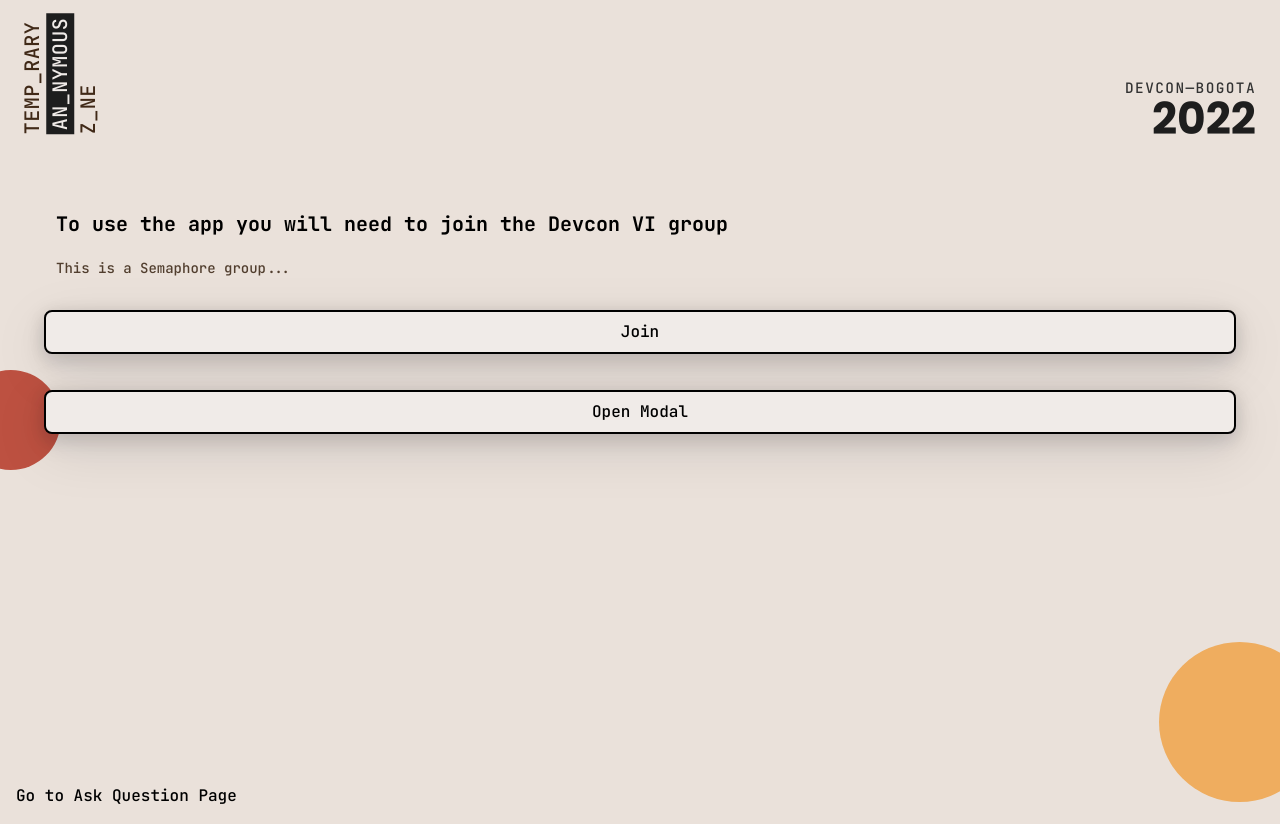
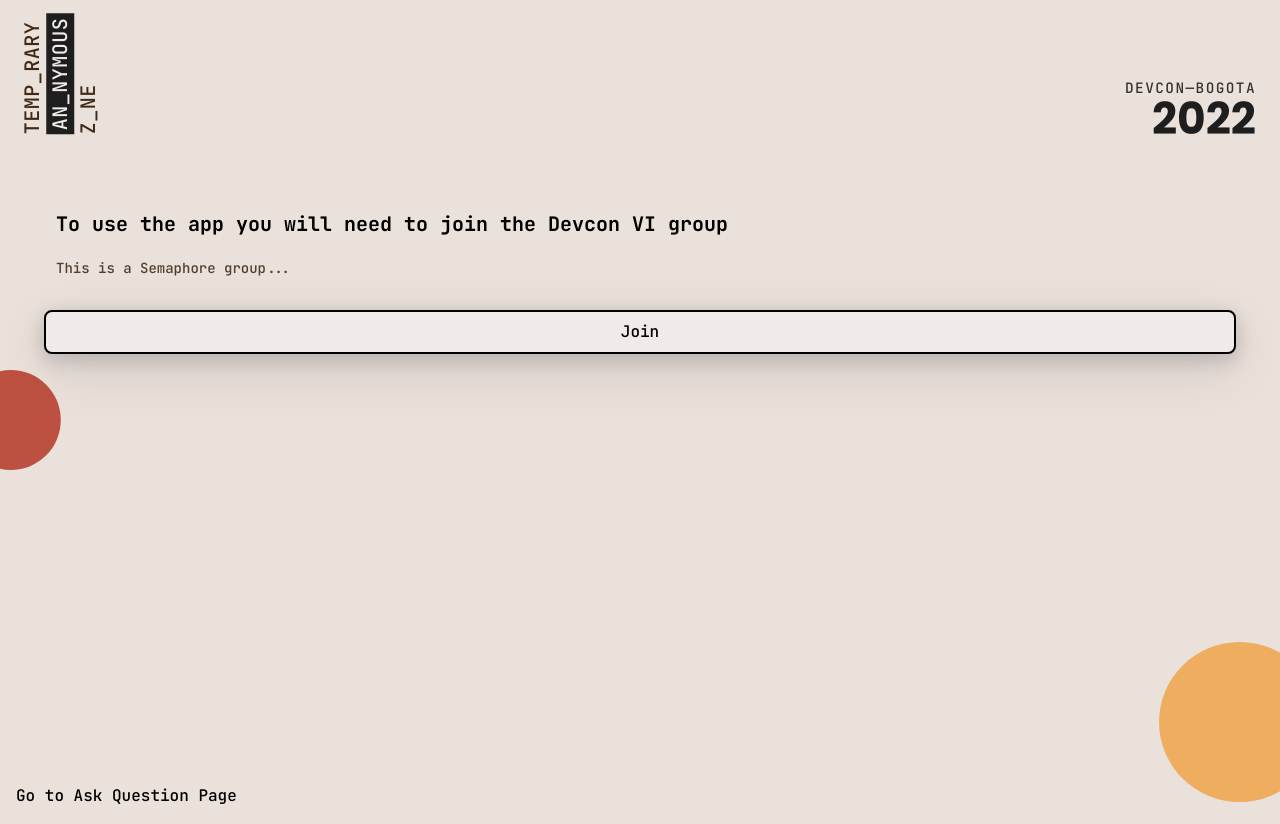
Before and after one commit to DLRFC/taz-dapp-poc, a Next.js app: page /generate-id-page in a window 1280 px wide. Built offline with nearby package versions, Linux system fonts and the light colour scheme.

Commit message:
join group UI update

```diff
--- a/components/GenerateIdentity.js
+++ b/components/GenerateIdentity.js
@@ -30,7 +30,7 @@
     console.log(identityCommitment)
 
     setLoadingMessage(
-      'Waiting for adding the new Identity as a member on the Semaphore Contract',
+      `Identity Generated! Now we are adding it to our Semaphore Contract Devcon Group! Please wait for the transaction`,
     )
 
     // Step 2
@@ -120,12 +120,12 @@
               {isLoading ? 'Generating Identity' : 'Join'}
             </button>
           )}
-          <button
+          {/* <button
             className="mb-9 w-full rounded-lg border-2 border-brand-gray2 bg-brand-beige2 p-2 shadow-[0px_4px_16px_rgba(17,17,26,0.1),_0px_8px_24px_rgba(17,17,26,0.1),_0px_16px_56px_rgba(17,17,26,0.1)]"
             onClick={onClose}
           >
             {isLoading ? 'Generating Identity' : 'Open Modal'}
-          </button>
+          </button> */}
         </div>
       </div>
 
```
